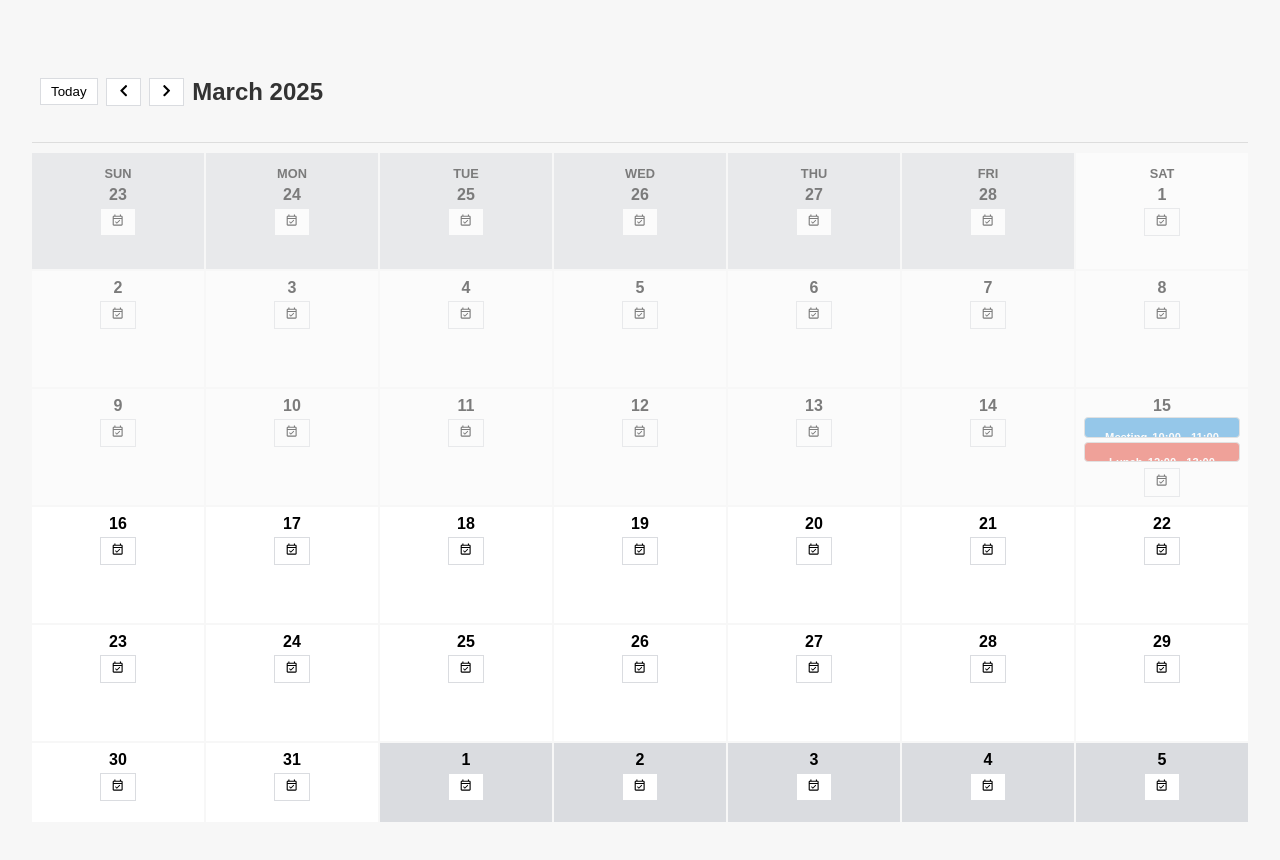
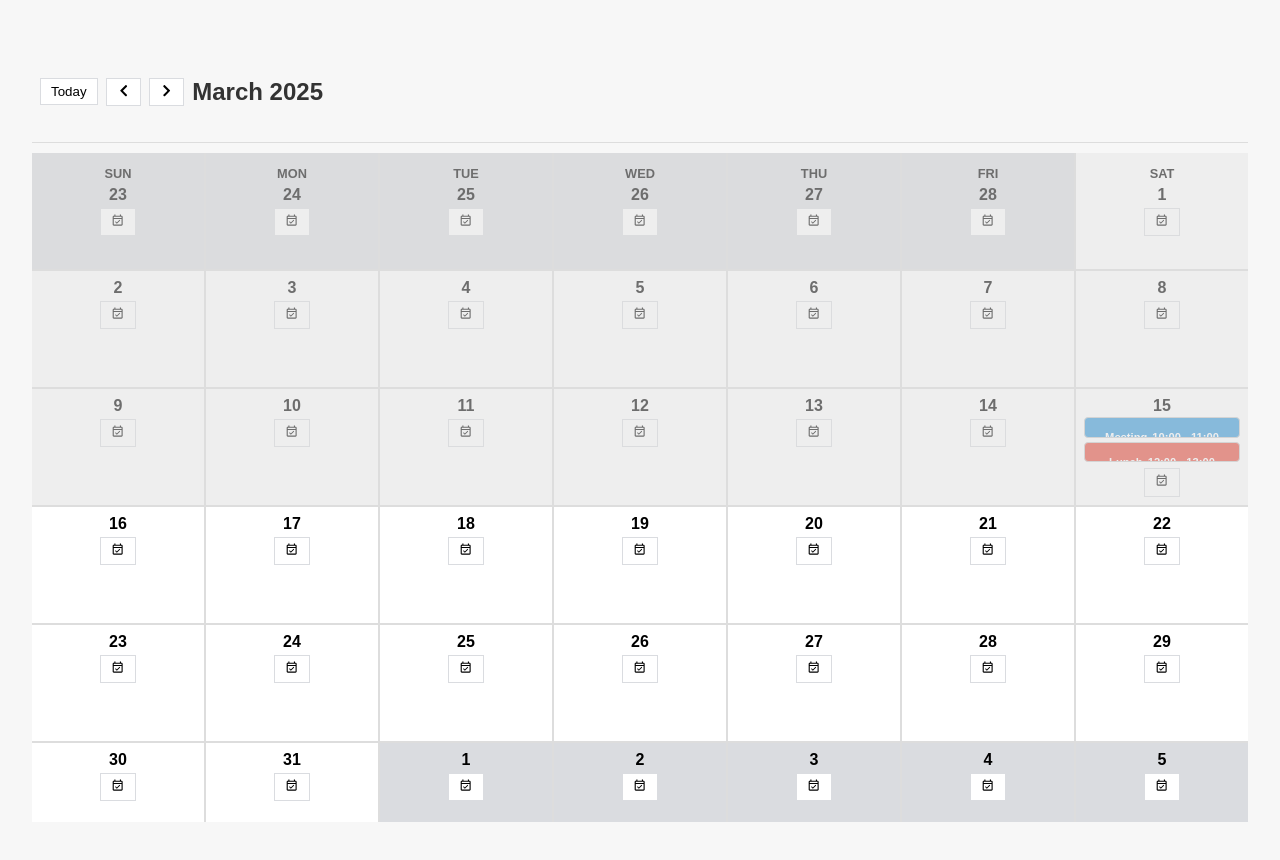
Before and after one commit to SantiagoYanezFerreiro/google-calendar-clone, a React (Vite) app: page / in a window 1280 px wide. Shown: the top 860 px of the page. Built offline with nearby package versions, Linux system fonts and the light colour scheme.

Commit message:
fix styling issues to match proiject requirements

```diff
--- a/src/styles.css
+++ b/src/styles.css
@@ -54,6 +54,7 @@ button.delete:hover {
   display: flex;
   flex-direction: column;
   overflow: auto;
+  position: relative;
 }
 
 .calendar-grid {
@@ -63,6 +64,8 @@ button.delete:hover {
   margin-top: 10px;
   min-height: 0;
   flex: 1;
+  overflow-y: auto;
+  background: #ddd;
 }
 
 .calendar-day {
```
